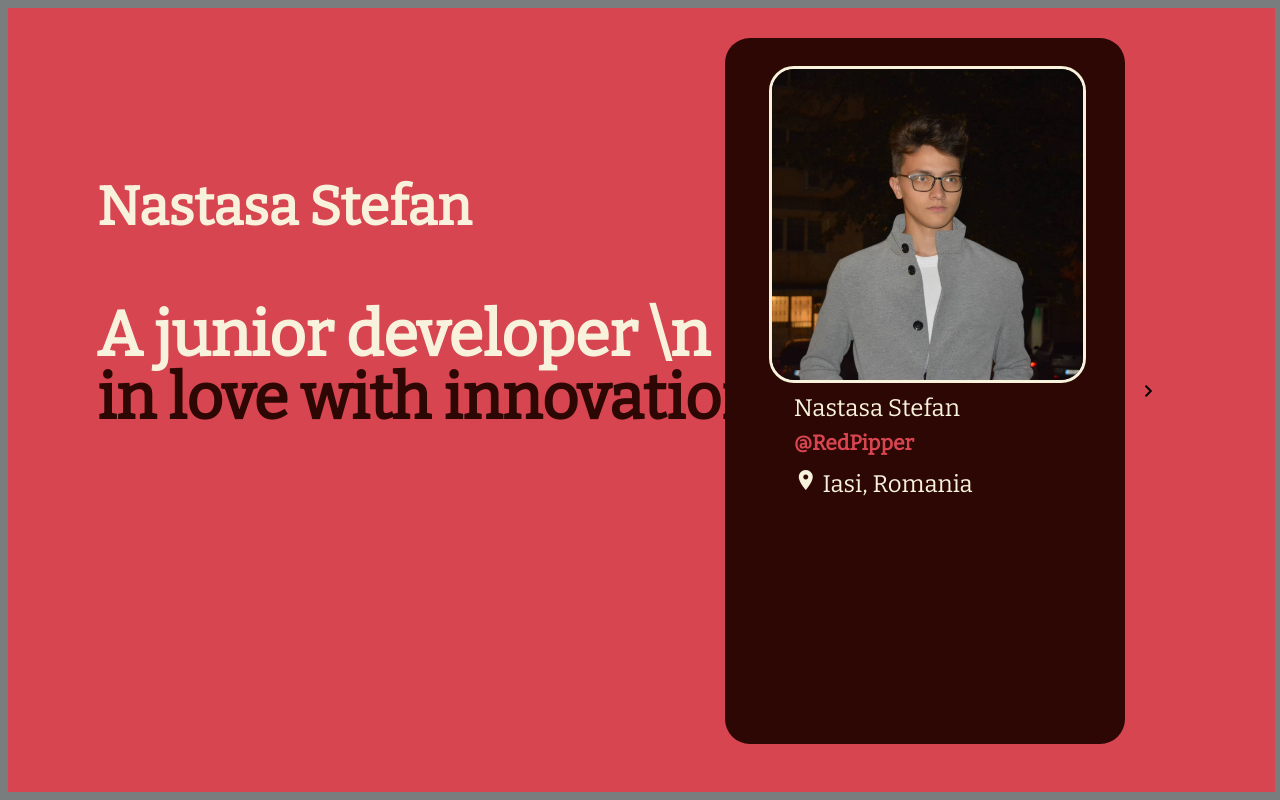
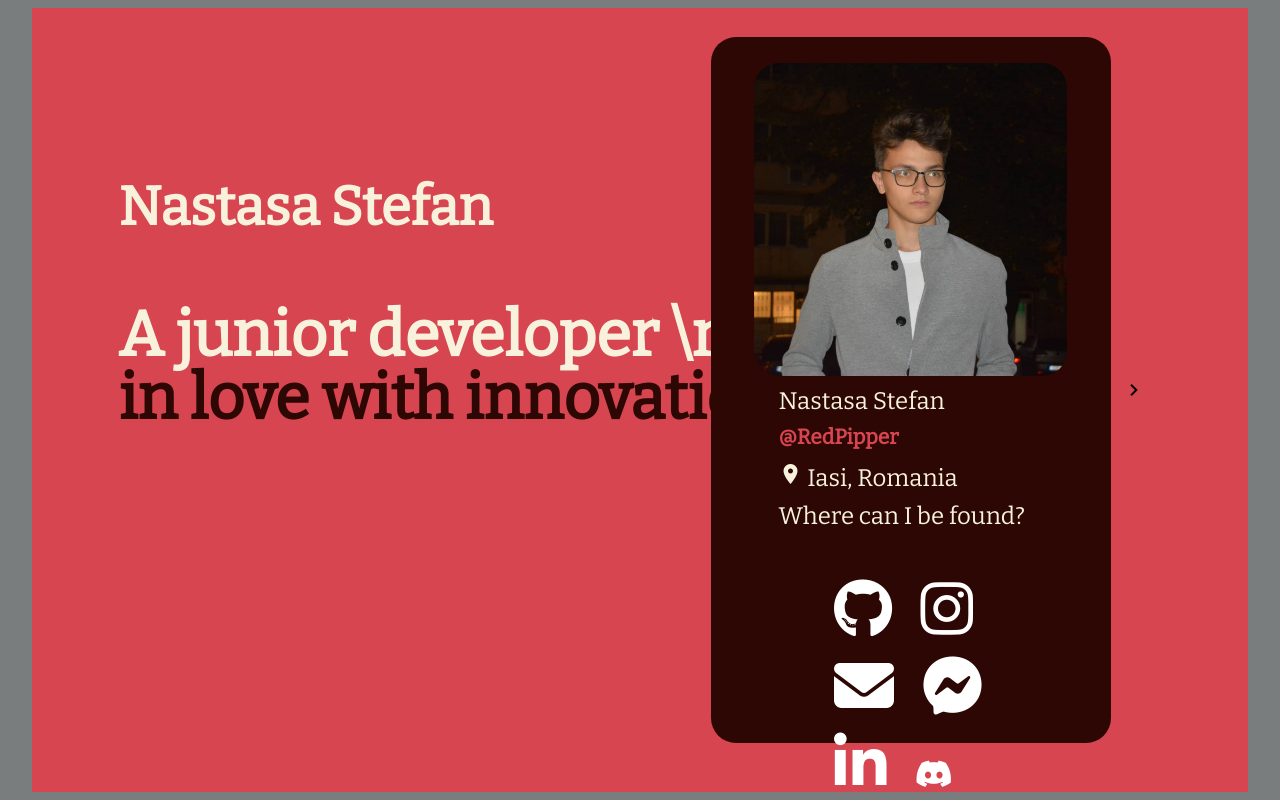
Before and after one commit to stefannastasa/RedPipper-portfolio, a Flask app: page / in a window 1280 px wide. Run offline with Flask 2, Linux system fonts and the light colour scheme; some libraries are stand-ins or nearby versions.

Commit message:
Added contacts

```diff
--- a/static/mystyle.css
+++ b/static/mystyle.css
@@ -9,11 +9,11 @@ body{
 
 #wrapper{
     height: 98vh;
-    width: 99vw;
+    width: 95vw;
     overflow: hidden;
     position: relative;
-    margin-left: 1vh;
-    margin-right: 1vh;
+    margin-left: 2.5vw;
+    margin-right: 2.5vw;
     margin-top: 1vh;
     margin-bottom: 1vh;
     padding:2vh 2vw 2vh 2vw;
@@ -29,7 +29,7 @@ body{
 }
 .flex-row{
     display: flex;
-    display: row nowrap;
+    flex-flow: row nowrap;
     justify-content: flex-start;
 }
 
@@ -99,7 +99,7 @@ body{
     height: auto;
     position: relative;
     left:5%;
-    border: solid #F8F2DC;
+
     border-radius: 25px;
 }
 .profile > p{
@@ -111,6 +111,47 @@ body{
     text-align: left;
     font-size: 0.8em;
     font-family: "Bitter",'Gill Sans', 'Gill Sans MT', Calibri, 'Trebuchet MS', sans-serif;
+}
+.contacts{
+    position: relative;
+    top:5%;
+    left:2%;
+}
+.contacts > .row{
+    display:block;
+    position: relative;
+    top:5%;
+    left:26%;
+}
+.row > a{
+    display:inline-block;
+    position: relative;
+    margin-top: 5%;
+    margin-right: 6%;
+    color:white;
+}
+.row > a:hover{
+    color:#D64550;
+}
+.discord {
+    position: relative;
+    display: inline-block;
+}
+.discord .tooltiptext {
+    visibility: hidden;
+    width: 120px;
+    background-color: black;
+    color: #fff;
+    text-align: center;
+    border-radius: 6px;
+    padding: 5px 0;
+
+    position: absolute;
+    z-index: 1;
+}
+
+.discord:hover + .tooltiptext{
+    visibility: visible;
 }
 .ic-btn{
     margin-left: 1%;
--- a/templates/base.html
+++ b/templates/base.html
@@ -7,6 +7,7 @@
 <link rel="stylesheet" type="text/css" href="static/mystyle.css">
 <script type="text/javascript" src="/static/javascript/jquery.js" ></script>
 <script src="https://cdn.jsdelivr.net/npm/typed.js@latest/lib/typed.min.js"></script>
+<script src="https://kit.fontawesome.com/f2fd4830e1.js" crossorigin="anonymous"></script>
 </head>
 
 {% block content %}
--- a/templates/index.html
+++ b/templates/index.html
@@ -18,6 +18,21 @@
                     <p>Nastasa Stefan</p>
                     <p style="font-size: 0.7em;color: #D64550 ; font-weight: 800;">@RedPipper</p>
                     <p> <i class="material-icons icon">room</i> Iasi, Romania</p>
+                    <p>Where can I be found?</p>
+                    <div class="contacts">
+                        <div class="row">
+                            <a href="https://github.com/RedPipper" title="Github"><i class="fa fa-github fa-2x"></i></a>
+                            <a href="https://www.instagram.com/stefannastasa/" title="Instagram"><i class="fa fa-instagram fa-2x"></i></a>
+                        </div>
+                        <div class="row">
+                            <a><i class="fa fa-envelope fa-2x"></i></a>
+                            <a href="https://www.messenger.com/t/StefnaNatsasa" title="Messenger"><i class="fab fa-facebook-messenger fa-2x"></i></a>
+                        </div>
+                        <div class="row">
+                            <a href="https://www.linkedin.com/in/%C8%99tefan-nastas%C4%83-85619919b/" title="Linked-In"><i class="fab fa-linkedin-in fa-2x"></i></a>
+                            <a class="discord"><i class="fab fa-discord"></i><span class="tooltiptext">Black#2373</span></a>
+                        </div>
+                    </div>
                 </div>
                 <button type="button" class="ic-btn">
                     <i class="material-icons icon" >navigate_next</i>
```
